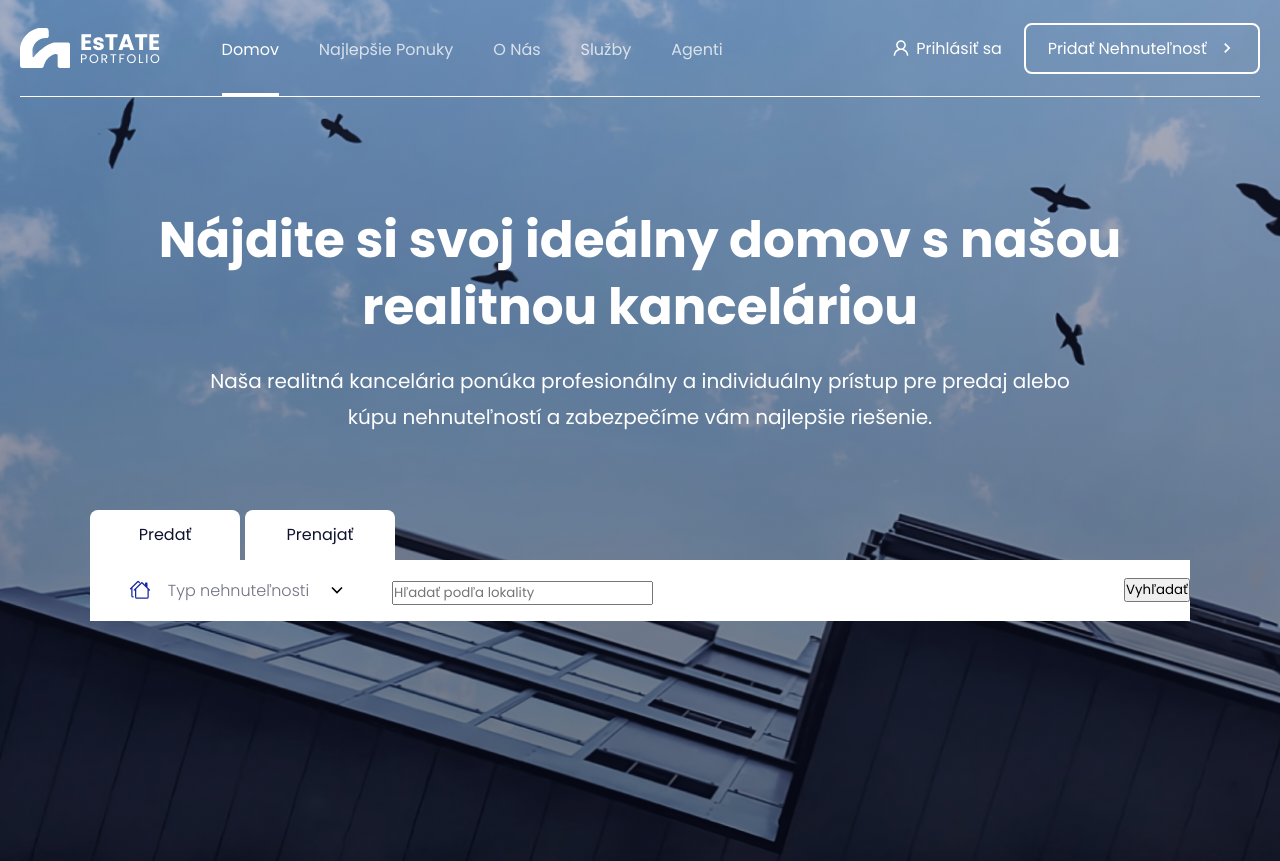
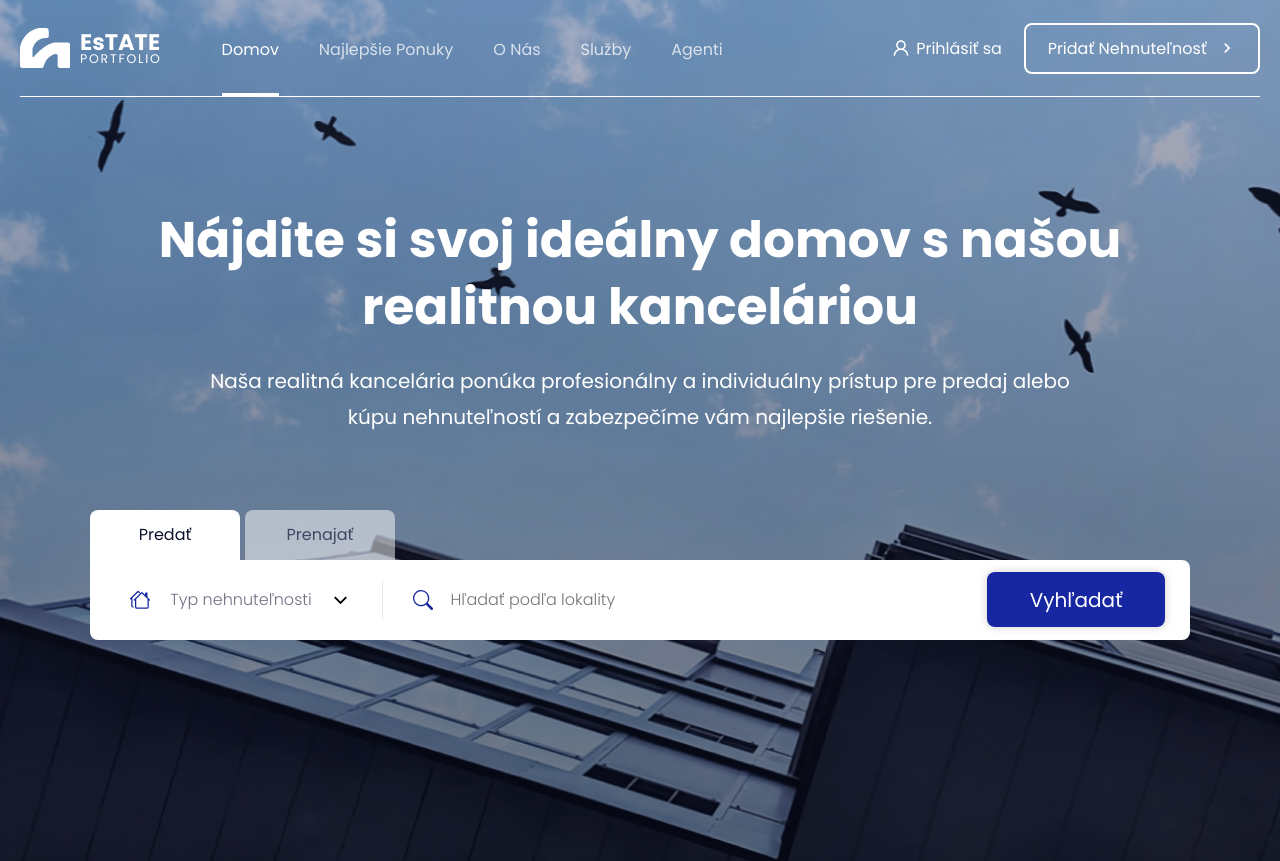
Before and after one commit to davidnx01/real-estate-portfolio, a Next.js app: page / in a window 1280 px wide. Shown: the top 861 px of the page. Built offline with nearby package versions, Linux system fonts and the light colour scheme.

Commit message:
Header Content, Functionality

```diff
--- a/common/Containers/Hero.jsx
+++ b/common/Containers/Hero.jsx
@@ -2,13 +2,14 @@ import React, { useState } from 'react'
 import DesktopNavigation from '../Components/Navigation/DesktopNavigation'
 import MobileNavigation from '../Components/Navigation/MobileNavigation'
 import styles from "../../styles/hero.module.css"
-import { BsHouses } from "react-icons/bs"
+import { BsHouses, BsSearch } from "react-icons/bs"
 import { GrFormDown } from "react-icons/gr"
 
 const Hero = () => {
 
   const [activeMenu, setActiveMenu] = useState(0);
   const [toggleMenu, setToggleMenu] = useState(false);
+  const [formToggle, setFormToggle] = useState(0)
 
   return (
     <>
@@ -40,11 +41,25 @@ const Hero = () => {
 
       <div className={styles.header_form}>
         <div className={styles.header_form_top_part}>
-          <div className={styles.header_form_top_bar}>
+          <div
+            className={
+              formToggle === 0
+                ? `${styles.header_form_top_bar} ${styles.form_active}`
+                : styles.header_form_top_bar
+            }
+            onClick={() => setFormToggle(0)}
+          >
             Predať
           </div>
 
-          <div className={styles.header_form_top_bar}>
+          <div
+            className={
+              formToggle === 1
+                ? `${styles.header_form_top_bar} ${styles.form_active}`
+                : styles.header_form_top_bar
+              }
+              onClick={() => setFormToggle(1)}
+            >
             Prenajať
           </div>
         </div>
@@ -63,25 +78,31 @@ const Hero = () => {
                 <option>Priemyselná Nehnuteľnosť</option>
               </select>
 
-              <GrFormDown className={styles.select_right_icon} />
+              <GrFormDown size={23} className={styles.select_right_icon} />
 
             </div>
 
 
             <div className={styles.divider}></div>
 
-            <div className={styles.form_search}>
+
+            <div className={styles.search_wrapper}>
               <input
                 type="text"
                 placeholder='Hľadať podľa lokality'
+                className={styles.form_search}
               />
+
+              <BsSearch className={styles.search_icon} />
+
             </div>
           </div>
 
-          <input
-            type="button"
-            value="Vyhľadať"
-          />
+            <input
+              type="button"
+              value="Vyhľadať"
+              className={styles.form_button}
+            />
         </form>
       </div>
     </>
--- a/styles/hero.module.css
+++ b/styles/hero.module.css
@@ -52,6 +52,8 @@
     justify-content: center;
     font-size: .8rem;
     font-weight: 400;
+    cursor: pointer;
+    opacity: 0.5;
 }
 
 .form{
@@ -61,6 +63,9 @@
     display: flex;
     align-items: center;
     justify-content: space-between;
+    border-bottom-left-radius: 8px;
+    border-bottom-right-radius: 8px;
+    border-top-right-radius: 8px;
 }
 
 .form_left_side {
@@ -81,7 +86,7 @@
     -webkit-appearance: none;
     -moz-appearance: none;
     text-align: center;
-    padding-inline: 1rem;
+    padding-inline: 1.125rem;
     padding-block: 0.325rem;
     position: relative;
     font-size: .8rem;
@@ -109,3 +114,53 @@
     z-index: 5;
     color: var(--primary-color);
 }
+
+.divider {
+    height: 40px;
+    width: 1px;
+    background: #e9e9e9;
+}
+
+.search_wrapper {
+    width: fit-content;
+    position: relative;
+}
+
+.form_search {
+    padding-inline: 1.125rem;
+    padding-block: 0.325rem;
+    font-size: .8rem;
+    font-weight: 300;
+    color: rgba(15, 47, 26, 0.6);
+    border: none;
+    outline: none;
+    padding-left: 2.625rem;
+}
+
+.search_icon {
+    position: absolute;
+    left: 15px;
+    top: 50%;
+    transform: translate(0, -50%);
+    z-index: 5;
+    color: var(--primary-color);
+}
+
+.form_active{
+    opacity: 1 !important;
+}
+
+
+.form_button {
+    font-size: 1rem;
+    color: white;
+    font-weight: 400;
+    padding: .625rem 2.125rem;
+    background: var(--primary-color);
+    border: none;
+    outline: none;
+    box-shadow: 0px 0px 8px rgba(0, 0, 0, 0.2);
+    border-radius: 8px;
+    cursor: pointer;
+    margin-right: 1.25rem
+}
```
